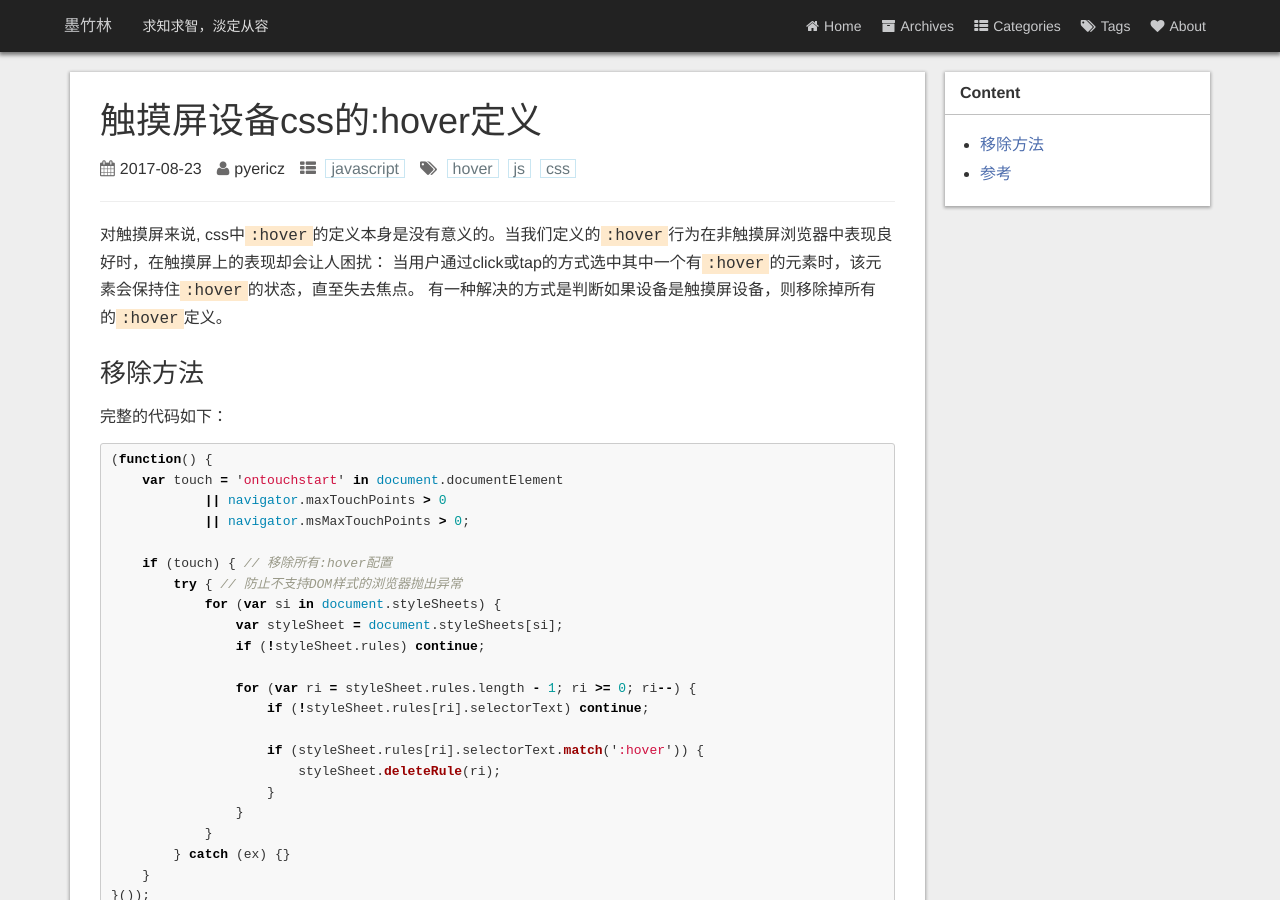
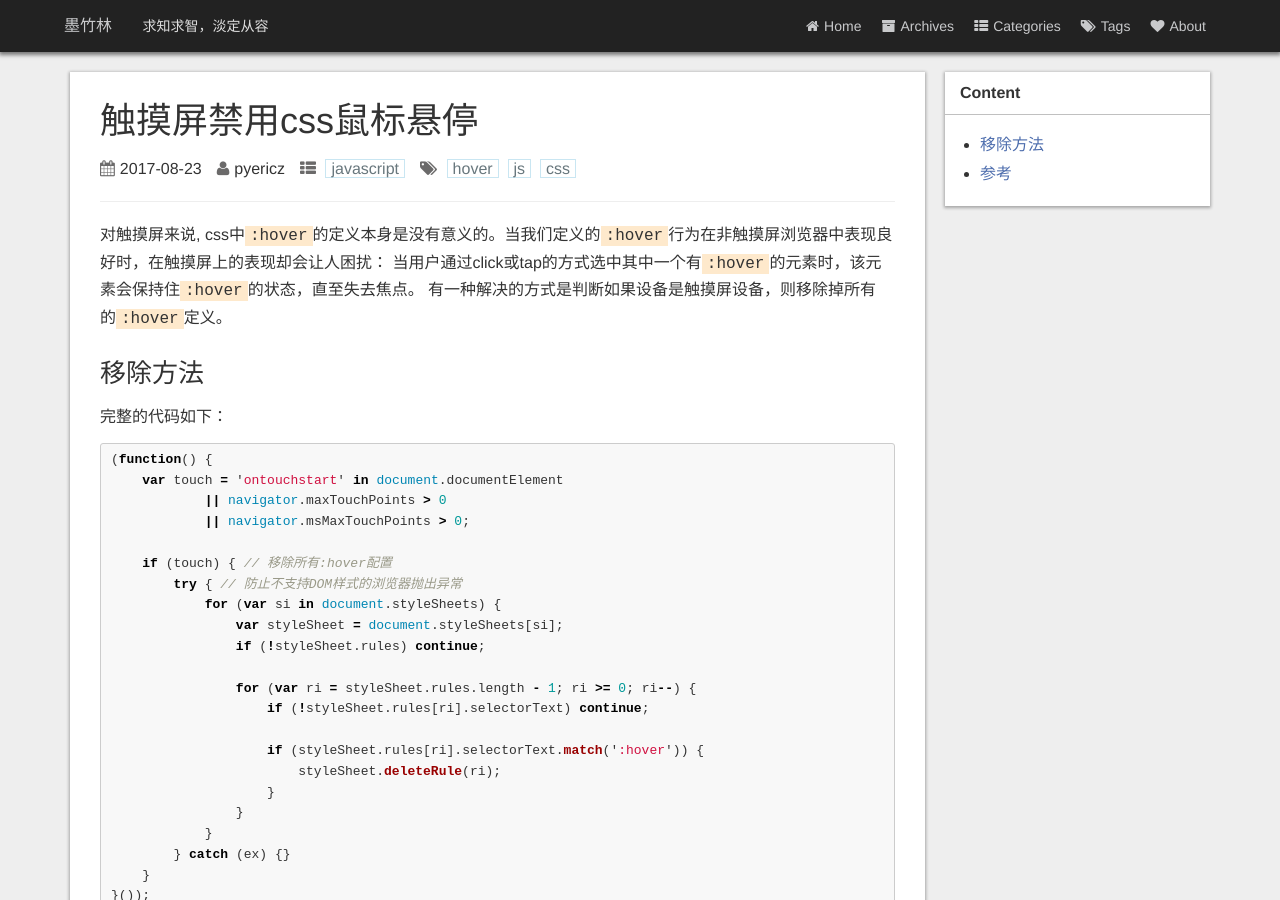
Before and after one commit to pyericz/blog, a Jekyll site: the page built from _posts/2017-08-23-delete-css-hover-for-touch-devices.md, in a window 1280 px wide and 900 px high. Built offline with Jekyll 4.4.1, drawn with Linux system fonts in a browser that asks for light colours; comment, search, counter and statistics services are not loaded.

Commit message:
update title

```diff
--- a/_posts/2017-08-23-delete-css-hover-for-touch-devices.md
+++ b/_posts/2017-08-23-delete-css-hover-for-touch-devices.md
@@ -1,6 +1,6 @@
 ---
 layout: post
-title: "触摸屏设备css的:hover定义"
+title: "触摸屏禁用css鼠标悬停"
 date: 2017-08-23
 categories: javascript
 tag: [hover, js, css]
```
